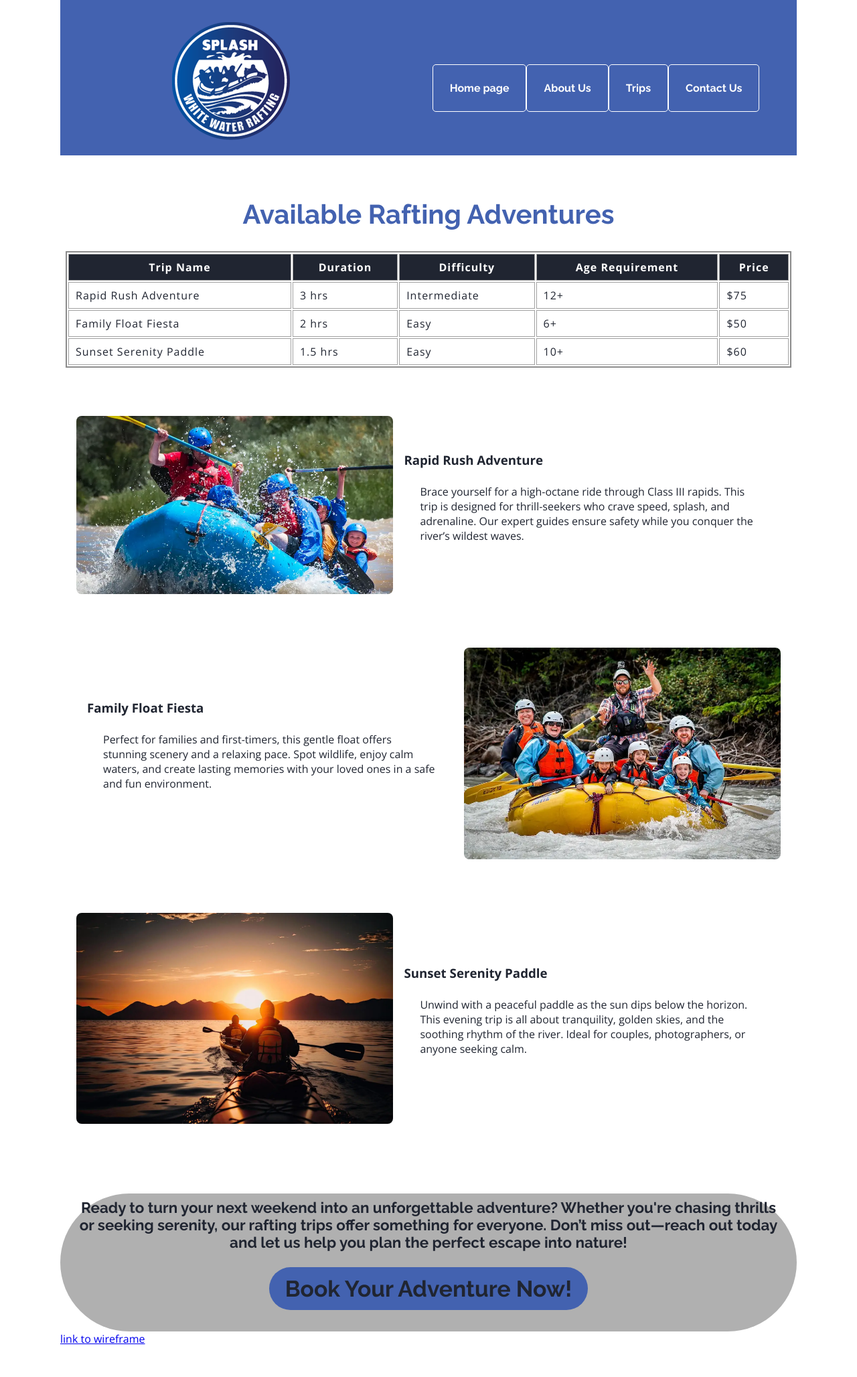
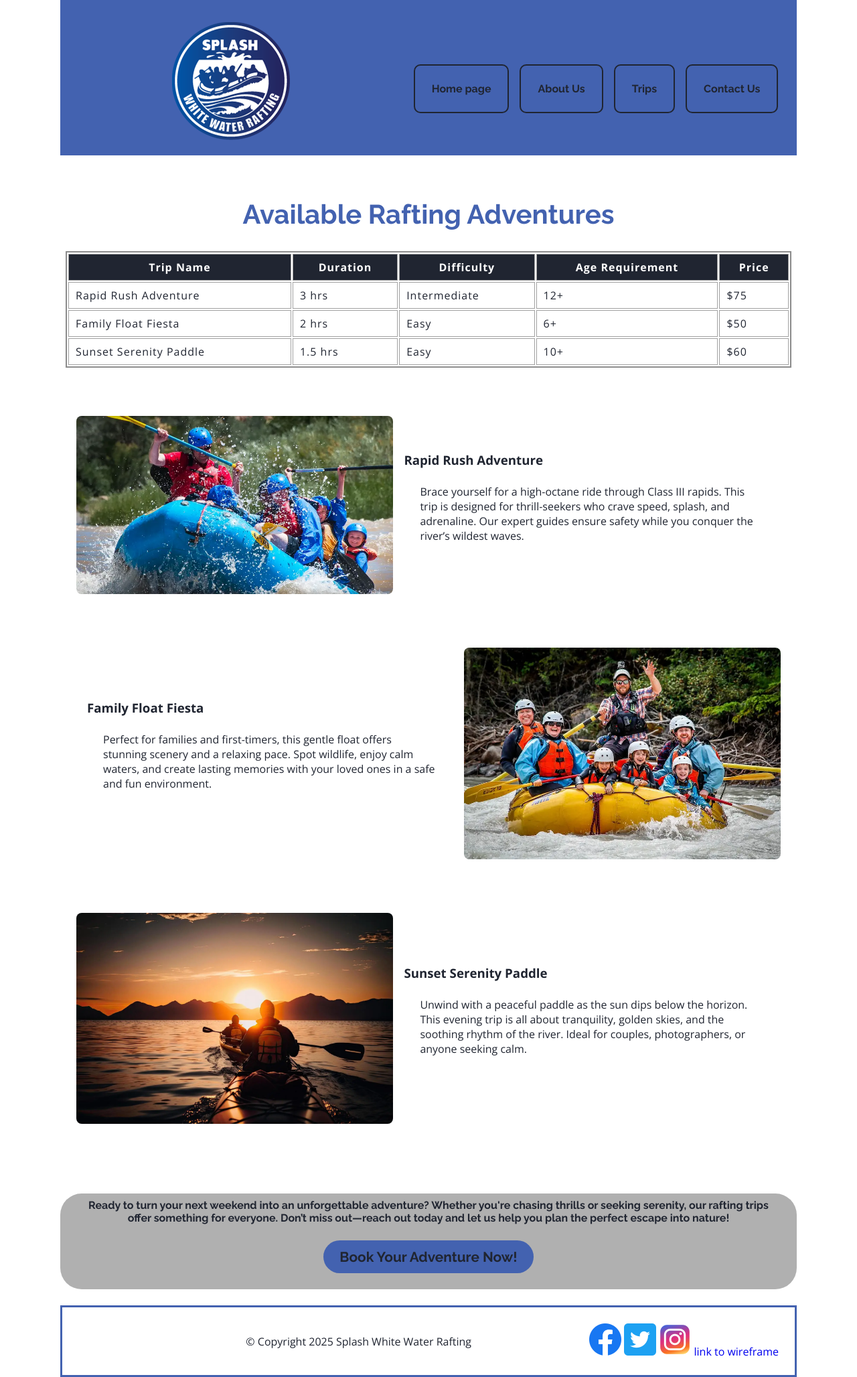
Before and after one commit to candradehuetio/wdd130, a plain HTML site: page wwr/trips.html in a window 1280 px wide. Shown: the whole page at 67% size. Before the commit the page ends 2010 px from the top, so only its background shows below. Drawn offline with nearby package versions, Linux system fonts and the light colour scheme.

Commit message:
nav a colors

```diff
--- a/wwr/styles/rafting.css
+++ b/wwr/styles/rafting.css
@@ -29,7 +29,7 @@ nav.links {
     display: flex;
     padding-top: 5rem;
     justify-content: center;
-    gap: 0px
+    gap: 1rem;
 }
 
 nav.links a{
@@ -38,9 +38,15 @@ nav.links a{
     padding: 25px;
     text-decoration: none;
     font-weight: bold;
-    border-radius: 5px;
-    border: 1px solid white;
-    color: white;
+    font-size: 1rem;
+    border-radius: 10px;
+    border: 2px solid var(--secondary-color);
+    color: var(--secondary-color)
+}
+
+nav.links a:hover {
+    background-color: var(--secondary-color);
+    color: whitesmoke;
 }
 
 * {
@@ -403,12 +409,13 @@ button:hover{
 
 .cta-section{
     text-align: center;
-    border-radius: 5em;
+    border-radius: 2em;
     font-weight: bold;
     font-family: var(--title-font);
-    font-size: 1.4em;
+    font-size: 1em;
     background-color: var(--accent2-color);
-    padding-bottom: 2rem;
+    padding-bottom: 1.5rem;
+    margin-bottom: 1.5rem;
 }
 
 .cta-button {
@@ -416,7 +423,7 @@ button:hover{
     margin: 0 auto;
     color: var(--secondary-color);
     text-decoration: none;
-    font-size: 1.5em;
+    font-size: 1.3rem;
     font-weight: bold;
     background-color: var(--primary-color);
     border-radius: 10rem;
--- a/wwr/trips.html
+++ b/wwr/trips.html
@@ -4,7 +4,7 @@
     <meta charset="utf-8">
     <meta name="viewport" content="width=device-width,initial-scale=1.0">
     <meta name="author" content="Carlos Andrés Andrade Huetio">
-    <meta name="description" content="Starting rafting website project">
+    <meta name="description" content="trips section in the rafting site">
     <link rel="stylesheet" href="styles/rafting.css">
     <title>Trips</title>
 
@@ -118,10 +118,26 @@
         <a href="contact.html" class="cta-button">Book Your Adventure Now!</a>
     </div>
 
+    <footer>
+    <p>© Copyright 2025 Splash White Water Rafting</p>
+    <nav class="socialmedia">
 
+        <a href="https://www.facebook.com">
+            <img src="images/facebook.png" alt="facebook link">
+        </a>
 
+        <a href="https://www.twitter.com">
+            <img src="images/twitter.png" alt="twitter link">
+        </a>
 
-    <a href="https://drive.google.com/file/d/1Rdgmajmhgpce5KsDao7SRuZJV6AhmlwL/view?usp=sharing">link to wireframe</a>
+        <a href="https://www.instagram.com">
+            <img src="images/instagram.png" alt="instagram link">
+        </a>
+
+        <a href="https://drive.google.com/file/d/1Rdgmajmhgpce5KsDao7SRuZJV6AhmlwL/view?usp=sharing">link to wireframe</a>
+    </nav>
+    </footer>
+
 
 </main>
 </body>
```
Also changed, not shown: wwr/about.html (+4 -4 lines), wwr/contact.html (+3 -3 lines), wwr/index.html (+1 -1 lines).
